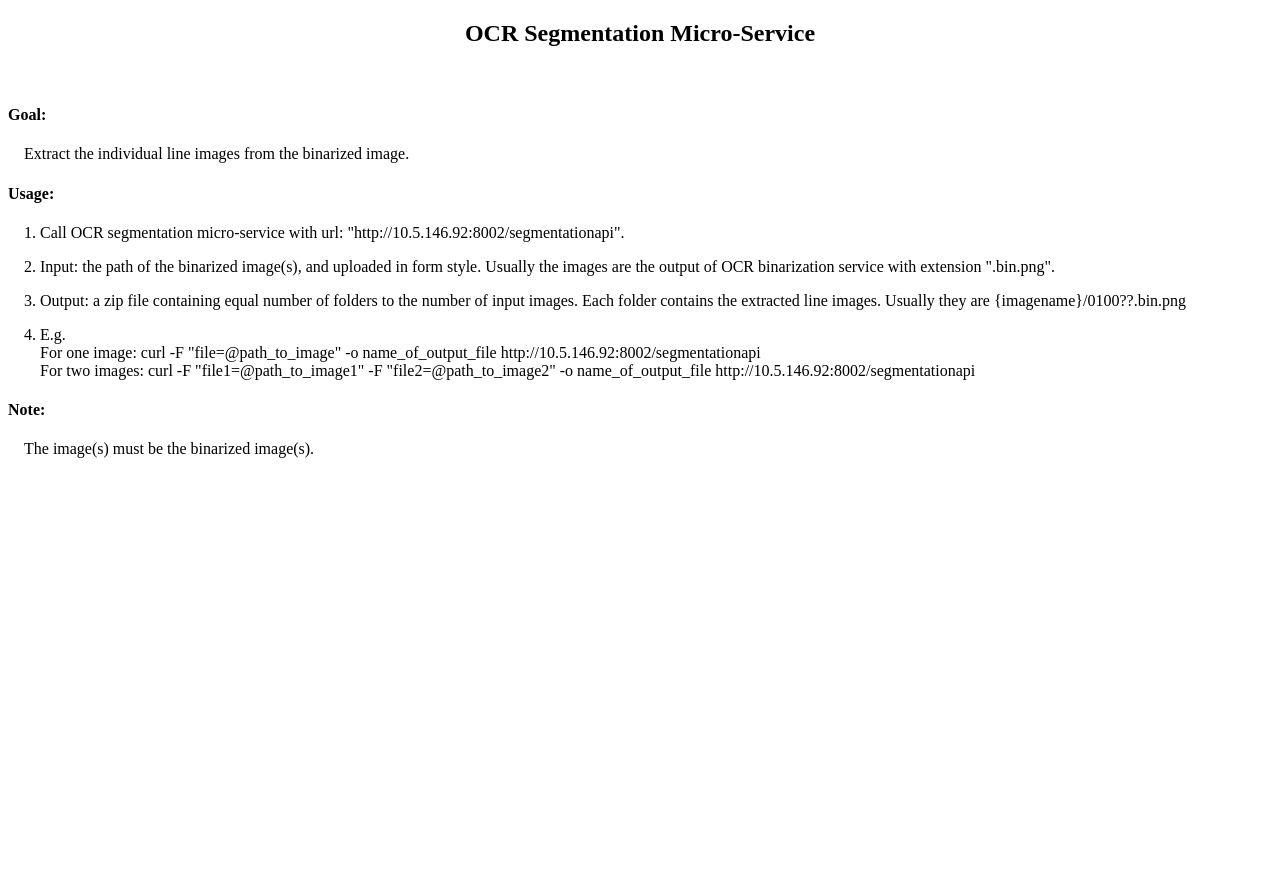
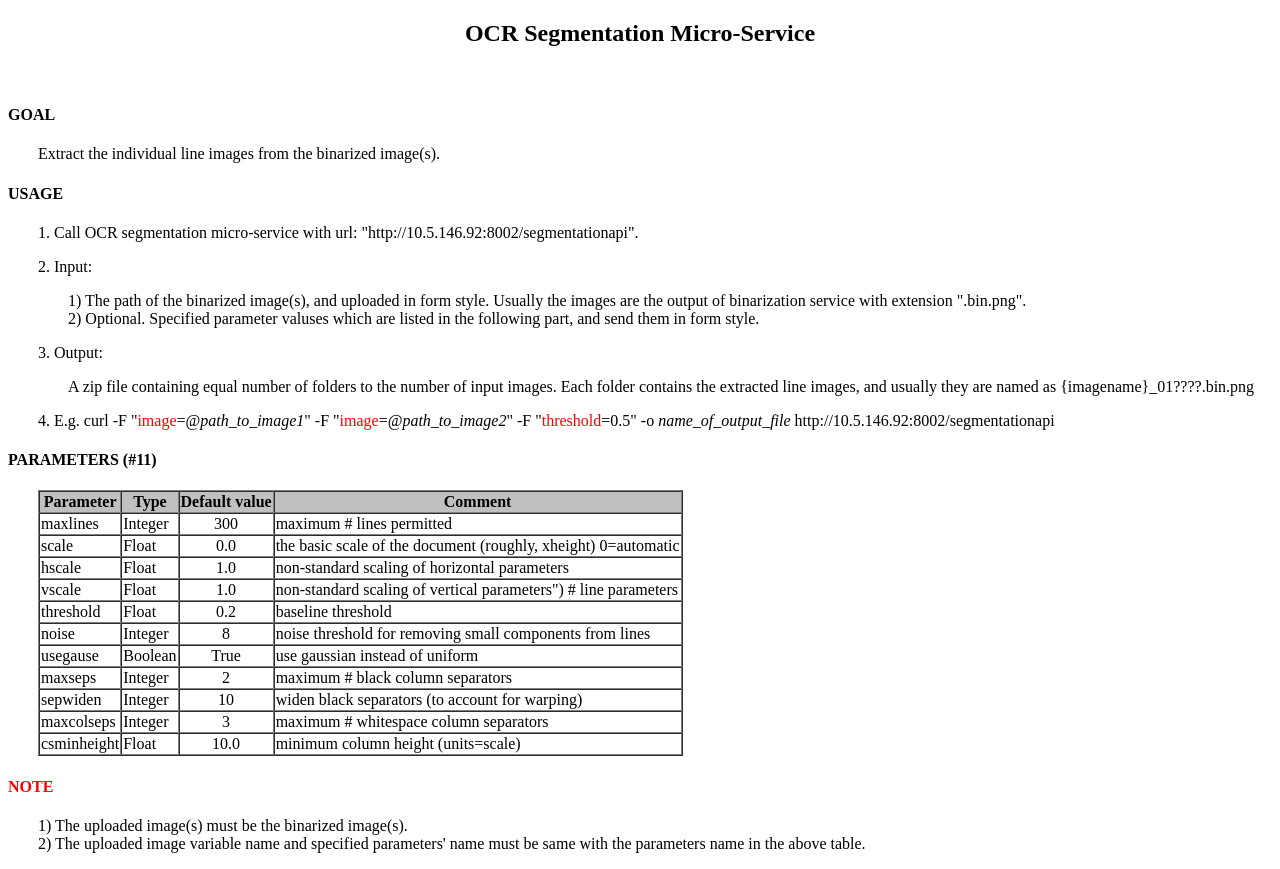
Before and after one commit to jingchaoluan/SegmentationService, a Python web app: template templates/index.html in a window 1280 px wide. Before the commit the page ends 458 px from the top, so only its background shows below. Run offline with Jinja, Linux system fonts and the light colour scheme; the template is opened without the code that fills it, so the values that code supplies are empty.

Commit message:
Added parameters part introduction which specify the parameters that can be set by an service API call

```diff
--- a/templates/index.html
+++ b/templates/index.html
@@ -6,20 +6,108 @@
         <meta name="description" content="OCR segmentation micro-service: extract the individual lines of text from the binarized image." />
         <meta name="author" content="Jingchao Luan" />
         <title>OCR Segmentation Micro-Service</title>
+        <style type="text/css">
+            p {margin-left: 30px;}
+            table {margin-left: 30px;}
+            .two_tab {margin-left: 60px;}
+            #center {text-align: center;}
+        </style>
     </head>
     <body>
-	<h2 align="center">OCR Segmentation Micro-Service</h2>
-	<br>
-	<h4>Goal:</h4>
-	<p>&nbsp;&nbsp;&nbsp;&nbsp;Extract the individual line images from the binarized image.</p>
-        <h4>Usage:</h4>
-        <p>&nbsp;&nbsp;&nbsp;&nbsp;1. Call OCR segmentation micro-service with url: "http://10.5.146.92:8002/segmentationapi".</p>
-        <p>&nbsp;&nbsp;&nbsp;&nbsp;2. Input: the path of the binarized image(s), and uploaded in form style. Usually the images are the output of OCR binarization service with extension ".bin.png".</p>
-        <p>&nbsp;&nbsp;&nbsp;&nbsp;3. Output: a zip file containing equal number of folders to the number of input images. Each folder contains the extracted line images. Usually they are {imagename}/0100??.bin.png</p>
-        <p>&nbsp;&nbsp;&nbsp;&nbsp;4. E.g.
-		<br>&nbsp;&nbsp;&nbsp;&nbsp;&nbsp;&nbsp;&nbsp;&nbsp;For one image: curl -F "file=@path_to_image" -o name_of_output_file http://10.5.146.92:8002/segmentationapi
-		<br>&nbsp;&nbsp;&nbsp;&nbsp;&nbsp;&nbsp;&nbsp;&nbsp;For two images: curl -F "file1=@path_to_image1" -F "file2=@path_to_image2" -o name_of_output_file http://10.5.146.92:8002/segmentationapi</p>
-	<h4>Note:</h4>
-	<p>&nbsp;&nbsp;&nbsp;&nbsp;The image(s) must be the binarized image(s).</p>
+        <h2 align="center">OCR Segmentation Micro-Service</h2>
+        <br>
+        <h4>GOAL</h4>
+        <p>Extract the individual line images from the binarized image(s).</p>
+
+        <h4>USAGE</h4>
+        <p>1. Call OCR segmentation micro-service with url: "http://10.5.146.92:8002/segmentationapi".</p>
+        <p>2. Input: </p>
+        <p class="two_tab">
+            1) The path of the binarized image(s), and uploaded in form style. Usually the images are the output of binarization service with extension ".bin.png".<br>
+            2) Optional. Specified parameter valuses which are listed in the following part, and send them in form style.</p>
+        <p>3. Output: </p>
+        <p class="two_tab"> A zip file containing equal number of folders to the number of input images. Each folder contains the extracted line images, and usually they are named as {imagename}_01????.bin.png</p>
+        <p>4. E.g. curl -F "<font color="red">image</font>=@<i>path_to_image1</i>" -F "<font color="red">image</font>=@<i>path_to_image2</i>" -F "<font color="red">threshold</font>=0.5" -o <i>name_of_output_file</i> http://10.5.146.92:8002/segmentationapi</p>
+
+        <h4>PARAMETERS (#11)</h4>
+        <table border="1" cellspacing="0" >
+            <tr bgcolor="silver">
+                <th>Parameter</th>
+                <th>Type</th>
+                <th>Default value</th>
+                <th>Comment</th>
+            </tr>
+            <tr>
+                <td>maxlines</td>
+                <td>Integer</td>
+                <td align="center">300</td>
+                <td>maximum # lines permitted</td>
+            </tr>
+            <tr>
+                <td>scale</td>
+                <td>Float</td>
+                <td  align="center">0.0</td>
+                <td>the basic scale of the document (roughly, xheight) 0=automatic</td>
+            </tr>
+            <tr>
+                <td>hscale</td>
+                <td>Float</td>
+                <td align="center">1.0</td>
+                <td>non-standard scaling of horizontal parameters</td>
+            </tr>
+            <tr>
+                <td>vscale</td>
+                <td>Float</td>
+                <td align="center">1.0</td>
+                <td>non-standard scaling of vertical parameters") # line parameters</td>
+            </tr>
+            <tr>
+                <td>threshold</td>
+                <td>Float</td>
+                <td align="center">0.2</td>
+                <td>baseline threshold</td>
+            </tr>
+            <tr>
+                <td>noise</td>
+                <td>Integer</td>
+                <td align="center">8</td>
+                <td>noise threshold for removing small components from lines</td>
+            </tr>
+            <tr>
+                <td>usegause</td>
+                <td>Boolean</td>
+                <td align="center">True</td>
+                <td>use gaussian instead of uniform</td>
+            </tr>
+            <tr>
+                <td>maxseps</td>
+                <td>Integer</td>
+                <td align="center">2</td>
+                <td>maximum # black column separators</td>
+            </tr>
+            <tr>
+                <td>sepwiden</td>
+                <td>Integer</td>
+                <td align="center">10</td>
+                <td>widen black separators (to account for warping)</td>
+            </tr>
+            <tr>
+                <td>maxcolseps</td>
+                <td>Integer</td>
+                <td align="center">3</td>
+                <td>maximum # whitespace column separators</td>
+            </tr>
+            <tr>
+                <td>csminheight</td>
+                <td>Float</td>
+                <td align="center">10.0</td>
+                <td>minimum column height (units=scale)</td>
+            </tr>
+        </table>
+
+        <h4><font color="red">NOTE</font></h4>
+        <p>
+            1) The uploaded image(s) must be the binarized image(s).<br>
+            2) The uploaded image variable name and specified parameters' name must be same with the parameters name in the above table.</p>
     </body>
 </html>
```
